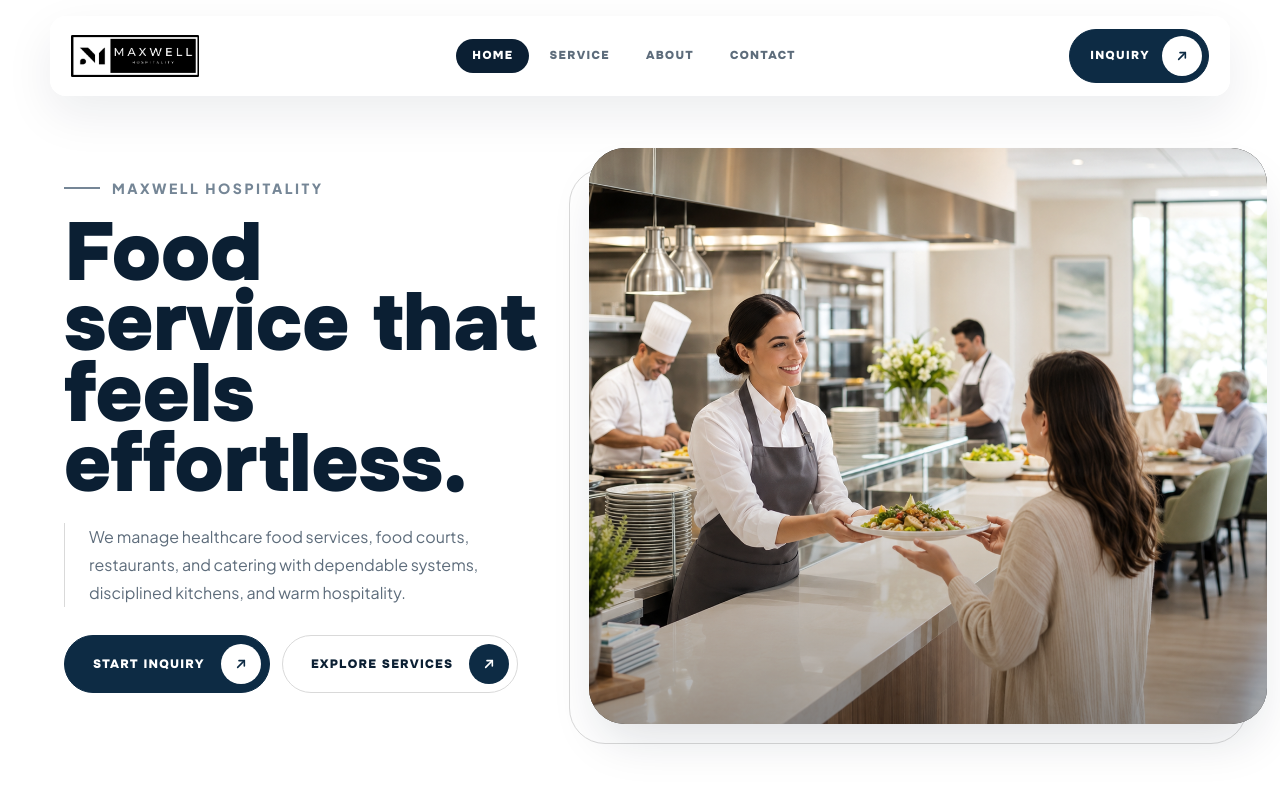
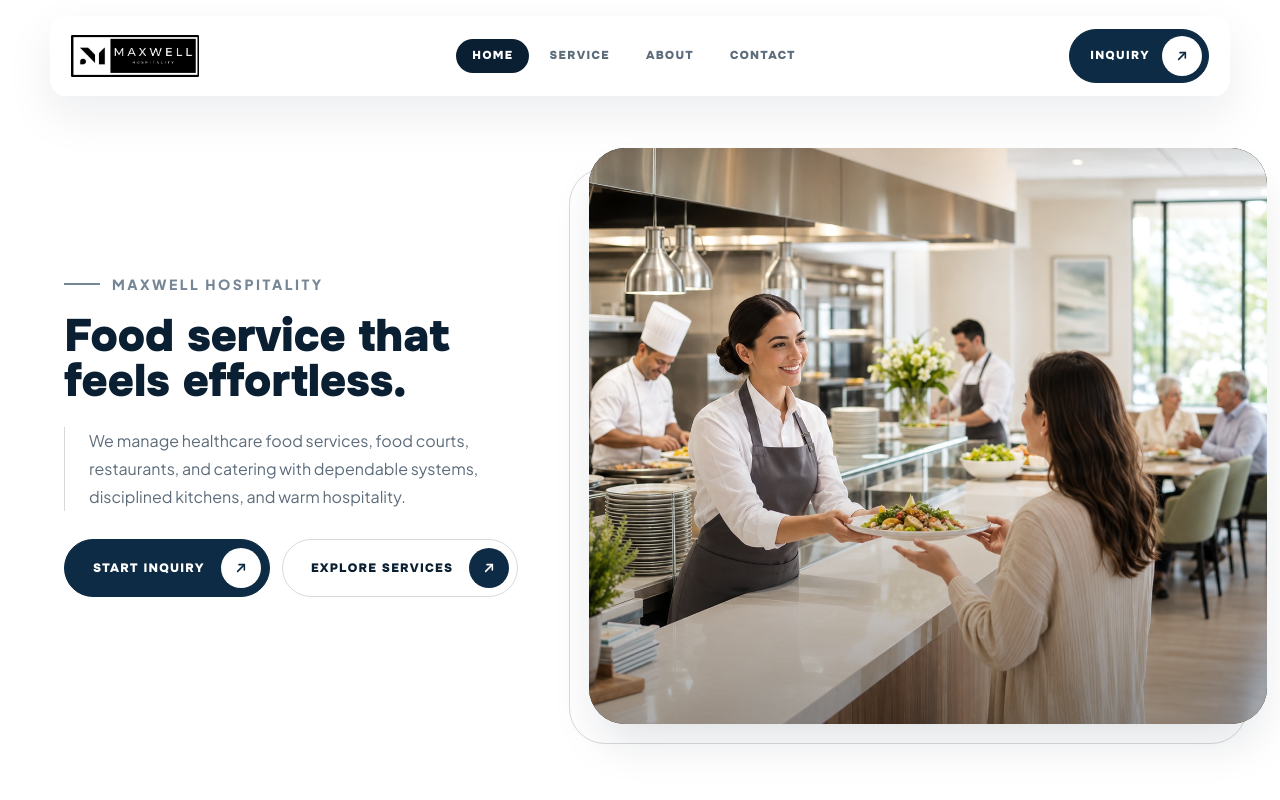
Before and after one commit to divyansh-BTB/Maxwell, a Next.js app: page /home in a window 1280 px wide. Shown: the top 800 px of the page. Built offline with nearby package versions, Linux system fonts and the light colour scheme.

Commit message:
fixeas of heading

```diff
--- a/src/app/home/components/hero-section.tsx
+++ b/src/app/home/components/hero-section.tsx
@@ -12,7 +12,7 @@ export function HeroSection() {
             Maxwell Hospitality
           </span>
 
-          <h1 className="text-[clamp(2.9rem,6.4vw,6.8rem)] font-black leading-[0.86] tracking-normal text-[#0B1F33]">
+          <h1 className="max-w-[860px] text-[clamp(2.15rem,3.55vw,3.9rem)] font-black leading-[0.98] tracking-normal text-[#0B1F33]">
             Food service that feels effortless.
           </h1>
 
--- a/src/components/SiteFooter.tsx
+++ b/src/components/SiteFooter.tsx
@@ -31,7 +31,7 @@ export function SiteFooter() {
           <div className="grid grid-cols-1 gap-12 lg:grid-cols-[1.15fr_0.85fr] lg:gap-20">
             <div>
               <Link
-                className="inline-flex text-[clamp(2.4rem,5vw,4.4rem)] font-black leading-[0.86] tracking-[-0.03em] text-white"
+                className="inline-flex text-[clamp(2.4rem,5vw,4.4rem)] font-black leading-[1.02] tracking-[-0.03em] text-white"
                 href="/home"
               >
                 Maxwell
```
